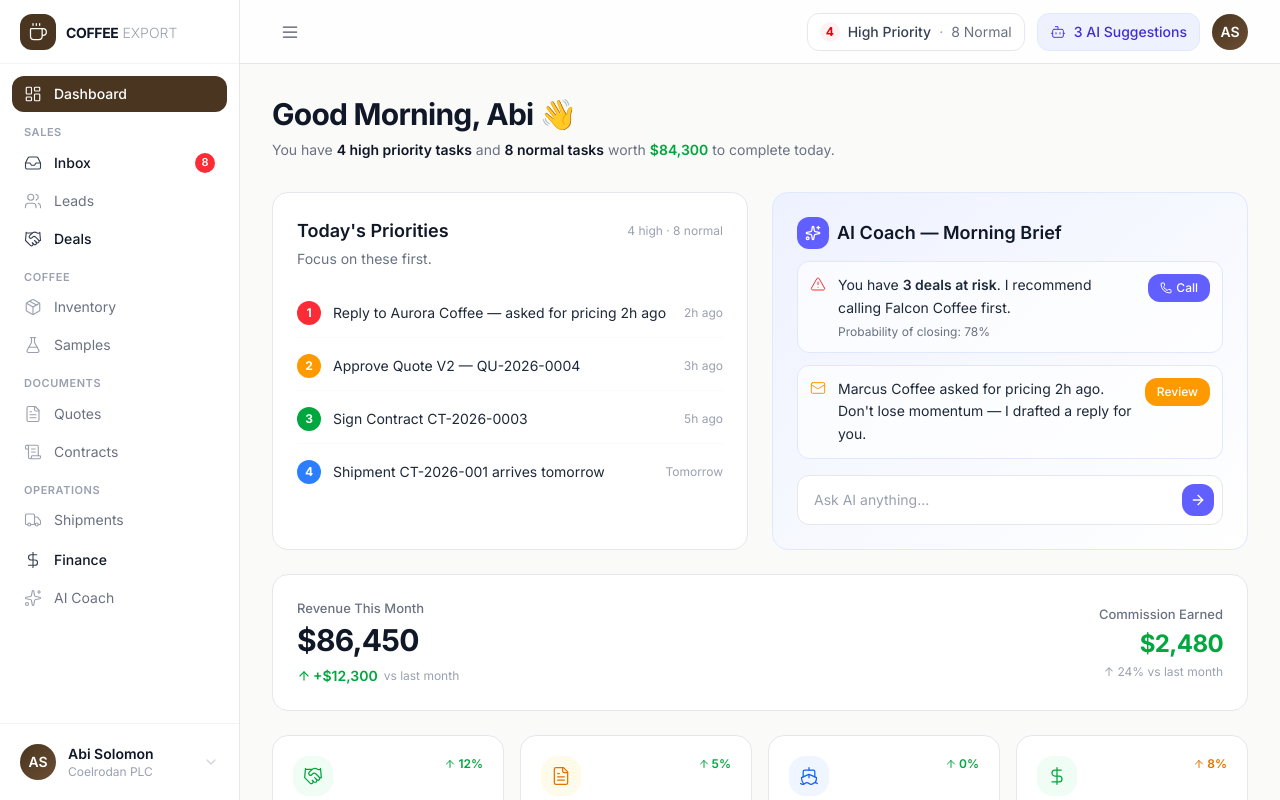
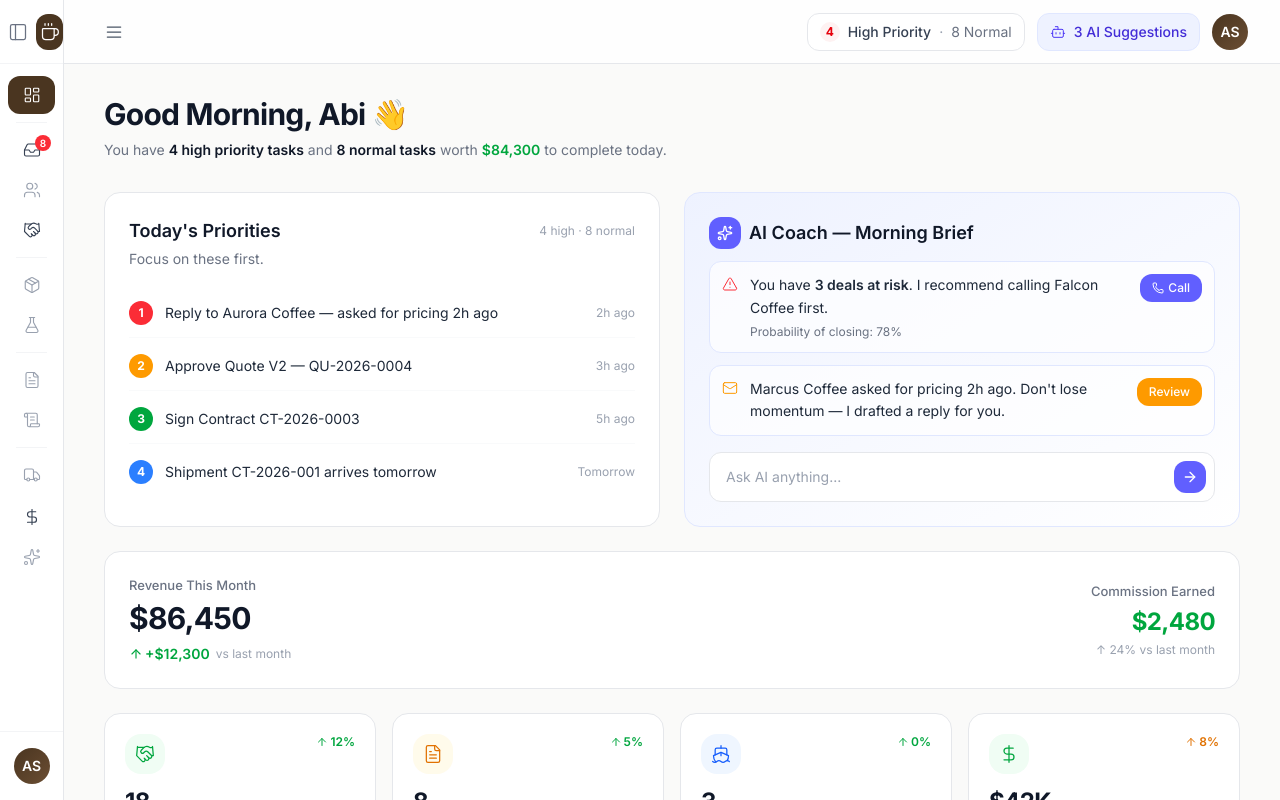
Before and after one commit to tebesol18-source/Faith-El-, a Next.js app: page / in a window 1280 px wide. Shown: the top 800 px of the page. Built offline with nearby package versions, Linux system fonts and the light colour scheme.

Commit message:
4029f28a-6831-47c5-88dd-10fc10025c34

```diff
--- a/src/app/page.tsx
+++ b/src/app/page.tsx
@@ -11,13 +11,14 @@ import {
   Paperclip, MoreHorizontal, Archive, Trash2,
   Circle, Tag, Calendar, MapPin, FileSignature,
   ArrowDown, DollarSign as Dollar, Package as PackageIcon,
+  PanelLeftClose, PanelLeft,
 } from "lucide-react";
 import { cn } from "@/lib/utils";
 
 // ─── Types ─────────────────────────────────────────────────
 type Page = "dashboard" | "inbox" | "leads" | "deals" | "inventory" | "samples" | "quotes" | "contracts" | "shipments" | "finance" | "coach";
 
-// ─── Sidebar ───────────────────────────────────────────────
+// ─── Sidebar Data ──────────────────────────────────────────
 const navGroups: { label: string | null; items: { icon: any; label: string; page: Page; badge?: number; highlight?: boolean }[] }[] = [
   { label: null, items: [{ icon: LayoutDashboard, label: "Dashboard", page: "dashboard", highlight: true }] },
   { label: "Sales", items: [
@@ -40,11 +41,17 @@ const navGroups: { label: string | null; items: { icon: any; label: string; page
   ]},
 ];
 
-function Sidebar({ currentPage, onNavigate }: { currentPage: Page; onNavigate: (p: Page) => void }) {
+// ─── Collapsible Sidebar ───────────────────────────────────
+function Sidebar({ currentPage, onNavigate, expanded, onToggle }: { currentPage: Page; onNavigate: (p: Page) => void; expanded: boolean; onToggle: () => void }) {
   return (
-    <aside className="fixed left-0 top-0 z-40 h-screen w-[240px] border-r border-gray-200 bg-white flex flex-col">
-      <div className="flex h-16 items-center gap-2.5 px-5 border-b border-gray-100">
-        <div className="flex h-9 w-9 items-center justify-center rounded-lg bg-[#4A3520]">
+    <aside className={cn(
+      "fixed left-0 top-0 z-40 h-screen border-r border-gray-200 bg-white flex flex-col transition-all duration-300",
+      expanded ? "w-[240px]" : "w-[64px]"
+    )}>
+      {/* Logo / Toggle */}
+      <div className="flex h-16 items-center border-b border-gray-100" style={{ justifyContent: expanded ? "space-between" : "center", padding: expanded ? "0 1.25rem" : "0" }}>
+        <div className="flex items-center gap-2.5" style={{ display: expanded ? "flex" : "none" }}>
+          <div className="flex h-9 w-9 items-center justify-center rounded-lg bg-[#4A3520] shrink-0">
             <Coffee className="h-5 w-5 text-white" strokeWidth={1.5} />
           </div>
           <div>
@@ -52,17 +59,31 @@ function Sidebar({ currentPage, onNavigate }: { currentPage: Page; onNavigate: (
             <span className="font-light text-gray-400 text-sm ml-1">EXPORT</span>
           </div>
         </div>
-      <nav className="flex-1 overflow-y-auto py-3 px-3">
+        <button onClick={onToggle} className="flex h-9 w-9 items-center justify-center rounded-lg hover:bg-gray-100 transition-colors shrink-0">
+          {expanded ? <PanelLeftClose className="h-5 w-5 text-gray-500" strokeWidth={1.5} /> : <PanelLeft className="h-5 w-5 text-gray-500" strokeWidth={1.5} />}
+        </button>
+        {!expanded && (
+          <div className="flex h-9 w-9 items-center justify-center rounded-lg bg-[#4A3520]">
+            <Coffee className="h-5 w-5 text-white" strokeWidth={1.5} />
+          </div>
+        )}
+      </div>
+
+      {/* Nav */}
+      <nav className="flex-1 overflow-y-auto py-3" style={{ padding: expanded ? "0.75rem 0.75rem" : "0.75rem 0.5rem" }}>
         {navGroups.map((group, gi) => (
           <div key={gi} className="mb-1">
-            {group.label && <p className="px-3 mt-3 mb-1 text-[11px] font-semibold uppercase tracking-wider text-gray-400">{group.label}</p>}
+            {group.label && expanded && <p className="px-3 mt-3 mb-1 text-[11px] font-semibold uppercase tracking-wider text-gray-400">{group.label}</p>}
+            {group.label && !expanded && gi > 0 && <div className="my-2 mx-2 border-t border-gray-100" />}
             <ul className="space-y-0.5">
               {group.items.map((item, i) => (
                 <li key={i}>
                   <button
                     onClick={() => onNavigate(item.page)}
+                    title={item.label}
                     className={cn(
-                      "flex w-full items-center gap-3 rounded-lg px-3 py-2 text-sm transition-colors",
+                      "flex items-center rounded-lg transition-colors relative",
+                      expanded ? "w-full gap-3 px-3 py-2 text-sm" : "w-full justify-center p-2.5",
                       currentPage === item.page
                         ? "bg-[#4A3520] text-white font-medium"
                         : item.highlight
@@ -70,9 +91,17 @@ function Sidebar({ currentPage, onNavigate }: { currentPage: Page; onNavigate: (
                         : "text-gray-500 hover:bg-gray-50 hover:text-gray-900"
                     )}
                   >
-                    <item.icon className={cn("h-[18px] w-[18px]", currentPage === item.page ? "text-white" : item.highlight ? "text-gray-700" : "text-gray-400")} strokeWidth={1.5} />
-                    <span className="flex-1 text-left">{item.label}</span>
-                    {item.badge && <span className="flex h-5 min-w-5 items-center justify-center rounded-full bg-red-500 px-1.5 text-[11px] font-semibold text-white">{item.badge}</span>}
+                    <item.icon
+                      className={cn("h-[18px] w-[18px] shrink-0", currentPage === item.page ? "text-white" : item.highlight ? "text-gray-700" : "text-gray-400")}
+                      strokeWidth={1.5}
+                    />
+                    {expanded && <span className="flex-1 text-left">{item.label}</span>}
+                    {item.badge && expanded && (
+                      <span className="flex h-5 min-w-5 items-center justify-center rounded-full bg-red-500 px-1.5 text-[11px] font-semibold text-white">{item.badge}</span>
+                    )}
+                    {item.badge && !expanded && (
+                      <span className="absolute top-1 right-1 flex h-4 min-w-4 items-center justify-center rounded-full bg-red-500 px-1 text-[10px] font-semibold text-white">{item.badge}</span>
+                    )}
                   </button>
                 </li>
               ))}
@@ -80,14 +109,18 @@ function Sidebar({ currentPage, onNavigate }: { currentPage: Page; onNavigate: (
           </div>
         ))}
       </nav>
-      <div className="border-t border-gray-100 p-4">
-        <button className="flex w-full items-center gap-3 rounded-lg p-1 hover:bg-gray-50 transition-colors">
-          <div className="h-9 w-9 rounded-full bg-gradient-to-br from-[#4A3520] to-[#6B4E33] flex items-center justify-center text-white font-semibold text-sm">AS</div>
-          <div className="flex-1 text-left">
-            <p className="text-sm font-semibold text-gray-900">Abi Solomon</p>
-            <p className="text-xs text-gray-400">Coelrodan PLC</p>
+
+      {/* User Profile */}
+      <div className="border-t border-gray-100" style={{ padding: expanded ? "1rem" : "0.75rem 0.5rem" }}>
+        <button className={cn("flex items-center rounded-lg transition-colors hover:bg-gray-50", expanded ? "w-full gap-3 p-1" : "w-full justify-center p-1")}>
+          <div className="h-9 w-9 rounded-full bg-gradient-to-br from-[#4A3520] to-[#6B4E33] flex items-center justify-center text-white font-semibold text-sm shrink-0">AS</div>
+          {expanded && (
+            <div className="flex-1 text-left overflow-hidden">
+              <p className="text-sm font-semibold text-gray-900 truncate">Abi Solomon</p>
+              <p className="text-xs text-gray-400 truncate">Coelrodan PLC</p>
             </div>
-          <ChevronDown className="h-4 w-4 text-gray-300" />
+          )}
+          {expanded && <ChevronDown className="h-4 w-4 text-gray-300 shrink-0" />}
         </button>
       </div>
     </aside>
@@ -387,7 +420,7 @@ function DashboardPage() {
 }
 
 // ═══════════════════════════════════════════════════════════
-// INBOX PAGE — "Who needs my attention?"
+// INBOX PAGE — Original detailed version
 // ═══════════════════════════════════════════════════════════
 const conversations = [
   { id: 1, buyer: "buyer-47@", subject: "Re: Ethiopian 25/26 Yirgacheffe", preview: "Can you send cupping scores for Guji? Need 320 bags FOB Hamburg ASAP.", time: "2h ago", unread: true, priority: "high", intent: "sample_request", confidence: 94 },
@@ -410,41 +443,44 @@ function InboxPage() {
 
   return (
     <main className="flex h-[calc(100vh-4rem)]">
-      {/* Conversation List — Clean & Simple */}
-      <div className="w-[320px] border-r border-gray-200 bg-white flex flex-col">
-        <div className="px-5 pt-5 pb-3">
-          <h2 className="text-xl font-bold text-gray-900 mb-4">Inbox</h2>
-          <div className="flex gap-1 mb-4">
-            {["All", "Unread", "Priority"].map((tab, i) => (
-              <button key={tab} className={cn("rounded-lg px-3 py-1.5 text-xs font-medium transition-colors", i === 0 ? "bg-[#4A3520] text-white" : "text-gray-400 hover:bg-gray-100")}>{tab}</button>
+      {/* Conversation List */}
+      <div className="w-[360px] border-r border-gray-200 bg-white flex flex-col">
+        <div className="p-4 border-b border-gray-100">
+          <h2 className="text-lg font-semibold text-gray-900 mb-3">Inbox</h2>
+          <div className="flex items-center gap-2">
+            <div className="relative flex-1">
+              <Search className="absolute left-2.5 top-1/2 -translate-y-1/2 h-4 w-4 text-gray-400" strokeWidth={1.5} />
+              <input type="text" placeholder="Search conversations..." className="w-full rounded-lg border border-gray-200 bg-gray-50 pl-8 pr-3 py-2 text-sm text-gray-800 placeholder:text-gray-400 focus:bg-white focus:border-gray-300 focus:outline-none" />
+            </div>
+            <button className="flex h-9 w-9 items-center justify-center rounded-lg border border-gray-200 hover:bg-gray-50 transition-colors"><Filter className="h-4 w-4 text-gray-500" strokeWidth={1.5} /></button>
+          </div>
+          <div className="flex gap-1 mt-3">
+            {["All", "Unread", "High Priority", "AI Drafted"].map((tab, i) => (
+              <button key={tab} className={cn("rounded-lg px-2.5 py-1 text-xs font-medium transition-colors", i === 0 ? "bg-[#4A3520] text-white" : "text-gray-500 hover:bg-gray-100")}>{tab}</button>
             ))}
           </div>
         </div>
 
-        <div className="flex-1 overflow-y-auto px-2">
+        <div className="flex-1 overflow-y-auto">
           {conversations.map((c) => (
             <button
               key={c.id}
               onClick={() => setSelectedConv(c.id)}
               className={cn(
-                "flex w-full flex-col gap-0.5 rounded-xl p-3 mb-1 text-left transition-colors",
-                selectedConv === c.id ? "bg-gray-50" : "hover:bg-gray-50/50"
+                "flex w-full flex-col gap-1 border-b border-gray-50 p-4 text-left transition-colors",
+                selectedConv === c.id ? "bg-indigo-50/50" : "hover:bg-gray-50"
               )}
             >
-              {/* Top row: sender + time */}
               <div className="flex items-center justify-between">
                 <div className="flex items-center gap-2">
-                  {c.unread && <span className="h-2 w-2 rounded-full bg-blue-500 shrink-0" />}
+                  {c.unread && <span className="h-2 w-2 rounded-full bg-blue-500" />}
                   <span className="text-sm font-semibold text-gray-900">{c.buyer}faithelexport.com</span>
                 </div>
-                <span className="text-xs text-gray-400 shrink-0">{c.time}</span>
+                <span className="text-xs text-gray-400">{c.time}</span>
               </div>
-              {/* Subject — the hierarchy anchor */}
-              <p className={cn("text-sm mt-1 truncate", c.unread ? "font-semibold text-gray-900" : "font-medium text-gray-600")}>{c.subject}</p>
-              {/* Preview — one line only */}
-              <p className="text-xs text-gray-400 truncate">{c.preview}</p>
-              {/* Single AI badge — just the intent, nothing else */}
-              <div className="flex items-center gap-2 mt-1.5">
+              <p className="text-xs text-gray-600 truncate pl-4">{c.subject}</p>
+              <p className="text-xs text-gray-400 truncate pl-4">{c.preview}</p>
+              <div className="flex items-center gap-1.5 mt-1 pl-4">
                 <span className={cn(
                   "rounded px-1.5 py-0.5 text-[10px] font-semibold",
                   c.intent === "sample_request" ? "bg-amber-50 text-amber-700" :
@@ -452,72 +488,65 @@ function InboxPage() {
                   c.intent === "confirmation" ? "bg-green-50 text-green-700" :
                   c.intent === "positive" ? "bg-green-50 text-green-700" :
                   c.intent === "logistics_question" ? "bg-blue-50 text-blue-700" :
-                  "bg-gray-100 text-gray-500"
+                  "bg-gray-100 text-gray-600"
                 )}>
                   {c.intent.replace(/_/g, " ")}
                 </span>
-                {c.priority === "high" && <span className="text-[10px] font-bold text-red-500">HIGH</span>}
+                <span className="text-[10px] text-gray-400">AI: {c.confidence}%</span>
+                {c.priority === "high" && <span className="text-[10px] font-semibold text-red-600">● HIGH</span>}
               </div>
             </button>
           ))}
         </div>
       </div>
 
-      {/* Message View — Higher Hierarchy, More Breathing Room */}
+      {/* Message View */}
       <div className="flex-1 flex flex-col bg-[#FAFAF9]">
-        {/* Thread header — big and clear */}
-        <div className="border-b border-gray-200 bg-white px-8 py-6">
-          <h2 className="text-xl font-bold text-gray-900">{conv.subject}</h2>
-          <div className="flex items-center gap-4 mt-2">
-            <span className="text-sm text-gray-500">{conv.buyer}faithelexport.com</span>
-            <span className="text-xs text-gray-300">·</span>
-            <span className="text-sm text-gray-500">Lead L-2026-00507</span>
-            <span className="text-xs text-gray-300">·</span>
-            <span className="text-sm font-medium text-amber-600">Awaiting your reply</span>
+        <div className="flex items-center justify-between border-b border-gray-200 bg-white px-6 py-4">
+          <div>
+            <h2 className="text-base font-semibold text-gray-900">{conv.subject}</h2>
+            <p className="text-xs text-gray-500 mt-0.5">Buyer: {conv.buyer}faithelexport.com · Lead: L-2026-00507 · Status: Awaiting Exporter</p>
+          </div>
+          <div className="flex items-center gap-2">
+            <button className="flex items-center gap-1.5 rounded-lg border border-gray-200 px-3 py-1.5 text-xs font-medium text-gray-600 hover:bg-gray-50"><Archive className="h-3.5 w-3.5" /> Archive</button>
+            <button className="flex items-center gap-1.5 rounded-lg border border-gray-200 px-3 py-1.5 text-xs font-medium text-gray-600 hover:bg-gray-50"><MoreHorizontal className="h-3.5 w-3.5" /></button>
           </div>
         </div>
 
-        {/* Messages — cleaner, more spacing */}
-        <div className="flex-1 overflow-y-auto px-8 py-6 space-y-6">
+        <div className="flex-1 overflow-y-auto p-6 space-y-4">
           {messages.map((m, i) => (
             <div key={i} className={cn("flex", m.direction === "outbound" ? "justify-end" : "justify-start")}>
               <div className={cn(
-                "max-w-[65%] rounded-2xl px-5 py-4",
+                "max-w-[70%] rounded-xl p-4",
                 m.direction === "outbound" ? "bg-[#4A3520] text-white" : "bg-white border border-gray-200 text-gray-800"
               )}>
-                {/* Sender — subtle */}
-                <div className="flex items-center gap-2 mb-3">
-                  <span className="text-xs font-medium opacity-60">{m.direction === "outbound" ? "You" : m.from + "faithelexport.com"}</span>
-                  <span className="text-xs opacity-40">{m.time}</span>
+                <div className="flex items-center gap-2 mb-1.5">
+                  <span className="text-xs font-medium opacity-70">{m.direction === "outbound" ? `You (${m.from}faithelexport.com)` : m.from + "faithelexport.com"}</span>
+                  <span className="text-xs opacity-50">·</span>
+                  <span className="text-xs opacity-50">{m.time}</span>
                 </div>
-                {/* Body — the hero */}
-                <p className="text-[15px] whitespace-pre-wrap leading-relaxed">{m.body}</p>
+                <p className="text-sm whitespace-pre-wrap leading-relaxed">{m.body}</p>
 
-                {/* AI Insight — minimal, one line + action */}
                 {m.ai && (
-                  <div className="mt-4 pt-4 border-t border-gray-100/50">
-                    <div className="flex items-center gap-2 mb-2">
-                      <Sparkles className="h-4 w-4 text-indigo-500" strokeWidth={1.5} />
-                      <span className="text-xs font-semibold text-indigo-600">AI Insight</span>
+                  <div className="mt-3 pt-3 border-t border-gray-100">
+                    <div className="flex items-center gap-1.5 mb-2">
+                      <Sparkles className="h-3.5 w-3.5 text-indigo-500" strokeWidth={1.5} />
+                      <span className="text-xs font-semibold text-indigo-600">AI TRIAGE</span>
                     </div>
-                    <p className="text-sm text-gray-600 mb-3">{m.ai.summary}</p>
-                    <div className="flex flex-wrap gap-1.5 mb-3">
-                      {[
-                        { label: "Intent", value: m.ai.intent.replace(/_/g, " ") },
-                        { label: "Volume", value: m.ai.volume ? `${m.ai.volume} bags` : null },
-                        { label: "Origin", value: m.ai.origin },
-                        { label: "Dest", value: m.ai.destination },
-                        { label: "Terms", value: m.ai.incoterm },
-                        { label: "Urgency", value: m.ai.urgency },
-                      ].filter(f => f.value).map((f, fi) => (
-                        <span key={fi} className="rounded-md bg-gray-50 px-2 py-1 text-xs">
-                          <span className="text-gray-400">{f.label}:</span> <span className="font-medium text-gray-700">{f.value}</span>
-                        </span>
-                      ))}
+                    <div className="bg-indigo-50/50 rounded-lg p-3 space-y-2">
+                      <p className="text-xs text-gray-700"><span className="font-semibold">Summary:</span> {m.ai.summary}</p>
+                      <div className="grid grid-cols-2 gap-2 text-xs">
+                        <div><span className="text-gray-400">Intent:</span> <span className="font-medium text-gray-800">{m.ai.intent.replace(/_/g, " ")}</span></div>
+                        <div><span className="text-gray-400">Urgency:</span> <span className="font-medium text-red-600">{m.ai.urgency}</span></div>
+                        {m.ai.volume && <div><span className="text-gray-400">Volume:</span> <span className="font-medium text-gray-800">{m.ai.volume} bags</span></div>}
+                        {m.ai.origin && <div><span className="text-gray-400">Origin:</span> <span className="font-medium text-gray-800">{m.ai.origin}</span></div>}
+                        {m.ai.destination && <div><span className="text-gray-400">Destination:</span> <span className="font-medium text-gray-800">{m.ai.destination}</span></div>}
+                        {m.ai.incoterm && <div><span className="text-gray-400">Incoterm:</span> <span className="font-medium text-gray-800">{m.ai.incoterm}</span></div>}
                       </div>
-                    <div className="flex items-center justify-between">
-                      <span className="text-sm font-semibold text-indigo-600">→ {m.ai.nextAction}</span>
-                      <button className="rounded-lg bg-indigo-500 px-3 py-1.5 text-xs font-medium text-white hover:bg-indigo-600 transition-colors">Take Action</button>
+                      <div className="flex items-center gap-2 pt-1">
+                        <span className="text-xs font-semibold text-indigo-600">→ {m.ai.nextAction}</span>
+                        <button className="ml-auto rounded-md bg-indigo-500 px-2 py-1 text-[11px] font-medium text-white hover:bg-indigo-600">Auto-Action</button>
+                      </div>
                     </div>
                   </div>
                 )}
@@ -526,29 +555,33 @@ function InboxPage() {
           ))}
         </div>
 
-        {/* Reply Box — simple and clean */}
-        <div className="border-t border-gray-200 bg-white px-8 py-4">
-          <div className="flex items-end gap-3">
-            <div className="flex-1">
+        <div className="border-t border-gray-200 bg-white p-4">
+          <div className="rounded-xl border border-gray-200">
             <textarea
               value={replyText}
               onChange={(e) => setReplyText(e.target.value)}
-                placeholder="Write your reply..."
-                className="w-full resize-none rounded-xl border border-gray-200 px-4 py-3 text-sm text-gray-800 placeholder:text-gray-400 focus:border-[#4A3520] focus:outline-none"
-                rows={2}
+              placeholder="Type your reply to buyer..."
+              className="w-full resize-none rounded-t-xl px-4 py-3 text-sm text-gray-800 placeholder:text-gray-400 focus:outline-none"
+              rows={3}
             />
+            <div className="flex items-center justify-between px-4 py-2 border-t border-gray-100">
+              <div className="flex items-center gap-2">
+                <button className="flex items-center gap-1 text-xs text-gray-500 hover:text-gray-700"><Paperclip className="h-3.5 w-3.5" /> Attach</button>
+                <button className="flex items-center gap-1 text-xs text-indigo-600 hover:text-indigo-700"><Sparkles className="h-3.5 w-3.5" /> AI Draft</button>
+                <button className="flex items-center gap-1 text-xs text-indigo-600 hover:text-indigo-700"><Sparkles className="h-3.5 w-3.5" /> Improve</button>
+                <button className="flex items-center gap-1 text-xs text-indigo-600 hover:text-indigo-700"><Sparkles className="h-3.5 w-3.5" /> Translate</button>
               </div>
-            <div className="flex flex-col gap-2">
-              <button className="flex items-center justify-center h-10 w-10 rounded-lg border border-gray-200 hover:bg-gray-50 transition-colors"><Sparkles className="h-4 w-4 text-indigo-500" strokeWidth={1.5} /></button>
+              <div className="flex items-center gap-2">
+                <span className="text-xs text-gray-400">Reply from: marcus.bell@faithelexport.com</span>
                 <button
                   onClick={() => setReplyText("")}
-                className="flex items-center justify-center gap-1.5 rounded-lg bg-[#4A3520] px-4 py-2.5 text-sm font-medium text-white hover:bg-[#6B4E33] transition-colors"
+                  className="rounded-lg bg-[#4A3520] px-4 py-2 text-sm font-medium text-white hover:bg-[#6B4E33] transition-colors flex items-center gap-1.5"
                 >
-                <Send className="h-4 w-4" /> Send
+                  <Send className="h-3.5 w-3.5" /> Send
                 </button>
               </div>
             </div>
-          <p className="text-xs text-gray-400 mt-2">Replying as marcus.bell@faithelexport.com</p>
+          </div>
         </div>
       </div>
     </main>
@@ -556,7 +589,7 @@ function InboxPage() {
 }
 
 // ═══════════════════════════════════════════════════════════
-// PLACEHOLDER PAGE (for un-built pages)
+// PLACEHOLDER PAGE
 // ═══════════════════════════════════════════════════════════
 function PlaceholderPage({ title, question }: { title: string; question: string }) {
   return (
@@ -579,6 +612,7 @@ function PlaceholderPage({ title, question }: { title: string; question: string
 // ═══════════════════════════════════════════════════════════
 export default function App() {
   const [currentPage, setCurrentPage] = useState<Page>("dashboard");
+  const [sidebarExpanded, setSidebarExpanded] = useState(false);
 
   const pageTitles: Record<Page, { title: string; question: string }> = {
     dashboard: { title: "", question: "" },
@@ -596,8 +630,13 @@ export default function App() {
 
   return (
     <div className="min-h-screen bg-[#FAFAF9]">
-      <Sidebar currentPage={currentPage} onNavigate={setCurrentPage} />
-      <div className="ml-[240px]">
+      <Sidebar
+        currentPage={currentPage}
+        onNavigate={setCurrentPage}
+        expanded={sidebarExpanded}
+        onToggle={() => setSidebarExpanded(!sidebarExpanded)}
+      />
+      <div className={cn("transition-all duration-300", sidebarExpanded ? "ml-[240px]" : "ml-[64px]")}>
         <TopHeader />
         {currentPage === "dashboard" && <DashboardPage />}
         {currentPage === "inbox" && <InboxPage />}
```
Lines whose indentation alone changed are shown as unchanged.
